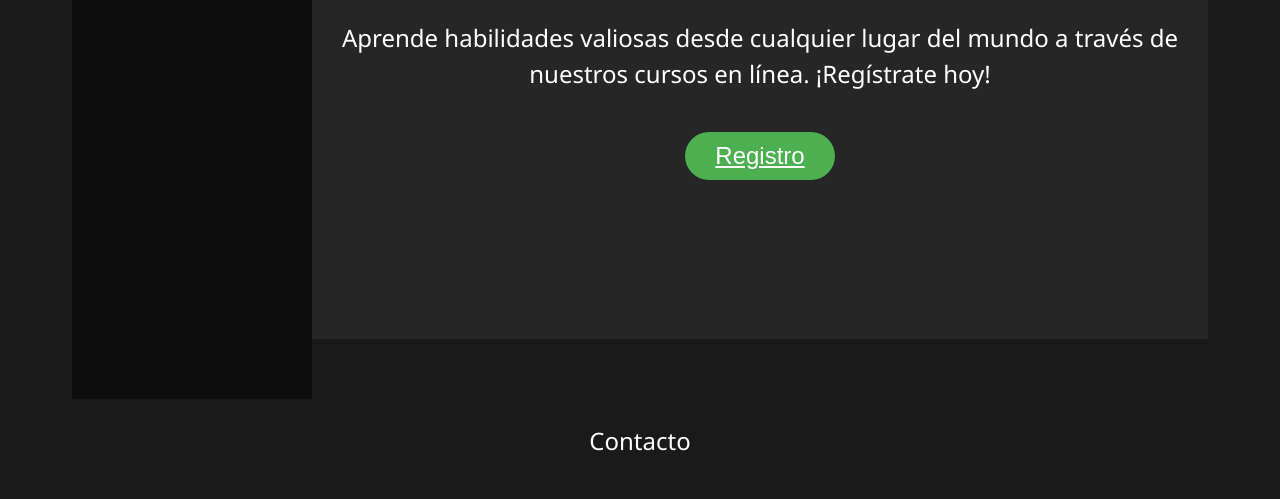
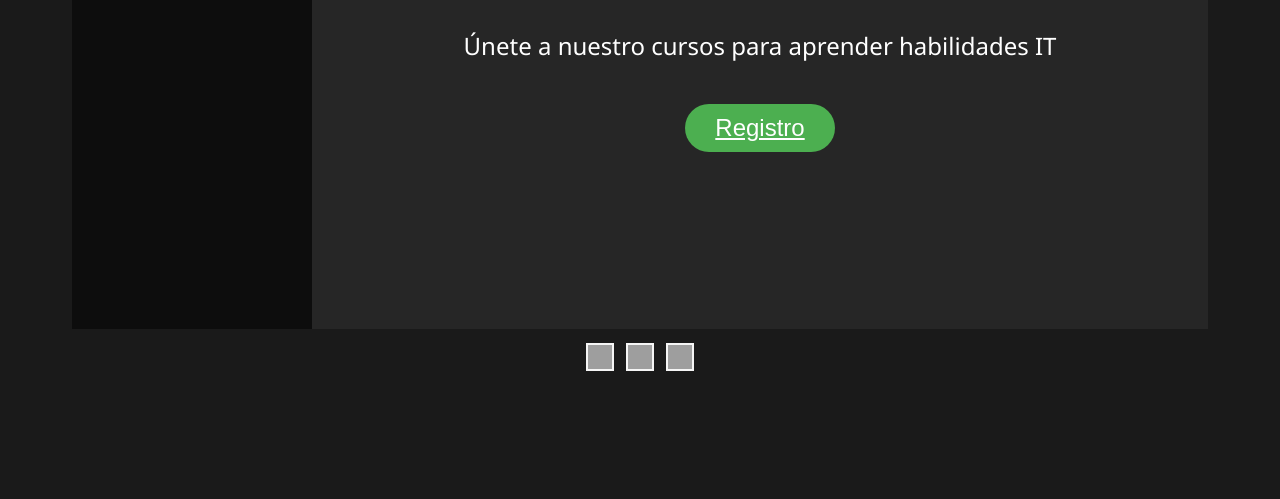
Before and after one commit to alexojeac/alexojeac.github.io, a plain HTML site: page index.html in a window 1280 px wide. Shown: the part 478-977 px from the top of the page. After the commit the page ends 863 px from the top, so only its background shows below. Drawn offline with Linux system fonts and the light colour scheme; grey boxes are pictures that could not be loaded.

Commit message:
Añadido RRSS a footer, corrección de errores y cambio de nombre a GitLearn

```diff
--- a/index.html
+++ b/index.html
@@ -11,13 +11,14 @@
   <!-- Barra de navegación -->
   <nav>
     <ul>
-      <li><a href="html/index.html"><img src="images/gitLearn.png" width="51 px" height="51 px" alt="GITLEARN"></a></li>
+      <!-- El logo es medio hecho por mi :P -->
+      <li><a href="index.html"><img src="images/gitLearn.png" width="51 px" height="51 px" alt="GITLEARN"></a></li>
       <li><a href="html/sobreNosotros.html">Sobre nosotros</a></li>
       <li><a href="html/inicioSesion.html">Inicio de Sesión</a></li>
     </ul>
   </nav>
 
-  <!-- Contenedor principal con flexbox -->
+  <!-- Contenedor -->
   <main>
 
     <!-- Aside lateral -->
@@ -37,14 +38,21 @@
     <section>
       <h1 class="g">GitLearn</h1>
       <h1>Los mejores cursos en línea</h1>
-      <p>Aprende habilidades valiosas desde cualquier lugar del mundo a través de nuestros cursos en línea. ¡Regístrate hoy!</p>
+      <p>Únete a nuestro cursos para aprender habilidades IT</p>
       <button><a href="html/registro.html">Registro</a></button>
     </section>
 
   </main>
 
+  <!-- Pie de página con RRSS -->
   <footer>
-    <p>Contacto</p>
+    <div id="social">
+			<ul>
+			  <li><a class="Facebook" href="https://es-es.facebook.com/"></a></li>
+			  <li><a class="Mail" href="https://mail.google.com/mail/u/0/#inbox"></a></li>
+			  <li><a class="RSS" href="https://www.instagram.com/alexojea_/"></a></li>
+			</ul>
+    </div>
   </footer>
 
 </body>
--- a/style.css
+++ b/style.css
@@ -37,13 +37,12 @@ main {
     display: flex;
     justify-content: center;
     align-items: flex-start;
-    padding-top: 50px;
+    padding-top: 40px;
 }
-
 
 aside{
     background-color: rgba(0,0,0,.5);
-    min-height: calc(100vh - 110px);
+    min-height: calc(100vh - 170px);
     width: 200px;
     display: flex;
     justify-content: center;
@@ -109,7 +108,6 @@ p{
   line-height: 2px;
   margin-bottom: 2px;
 }
-
 
 button{
     font-size: 24px;
@@ -215,3 +213,51 @@ input {
       border-radius: 25px;
   }
 }
+
+#social ul{
+  width: 200px;
+  display:block;
+  list-style: none;
+  padding:0px;
+  overflow:hidden;
+  margin: 0px auto;
+  margin-top: 10px;
+  margin-bottom: 10px;
+  text-align:center;
+  background-color:#rgba(0,0,0,0.7);;
+  max-height: 36px;
+}
+
+#social ul li {
+  display:inline-block;
+}
+
+#social ul li a{
+  display:block;
+  width:24px;
+  height: 24px;
+  background: url(https://1.bp.blogspot.com/-CLqcvZtBWCQ/U_oDeDpK-RI/AAAAAAAAA9U/PR7RwGKarOE/s1600/sprite.png);
+  float:left;
+  background-color:black;
+  margin:4px;
+  border: 2px solid whitesmoke;
+  transition: all 0.4s ease;
+}
+
+#social ul li a.Facebook{
+  background-position: 0px 0px;
+}
+
+#social ul li a.Mail{
+  background-position: -96px 0px;
+}
+
+#social ul li a.RSS{
+  background-position: -72px 0px;
+}
+
+#social ul li a:hover{
+  background-color:black;
+  border:2px solid whitesmoke;
+  border-radius:26px;
+}
```
Also changed, not shown: html/cursoJava.html (+10 -2 lines), html/inicioSesion.html (+11 -3 lines), html/inscribe.html (+11 -3 lines), html/java.html (+11 -3 lines), html/registro.html (+11 -3 lines), html/sobreNosotros.html (+10 -2 lines).
